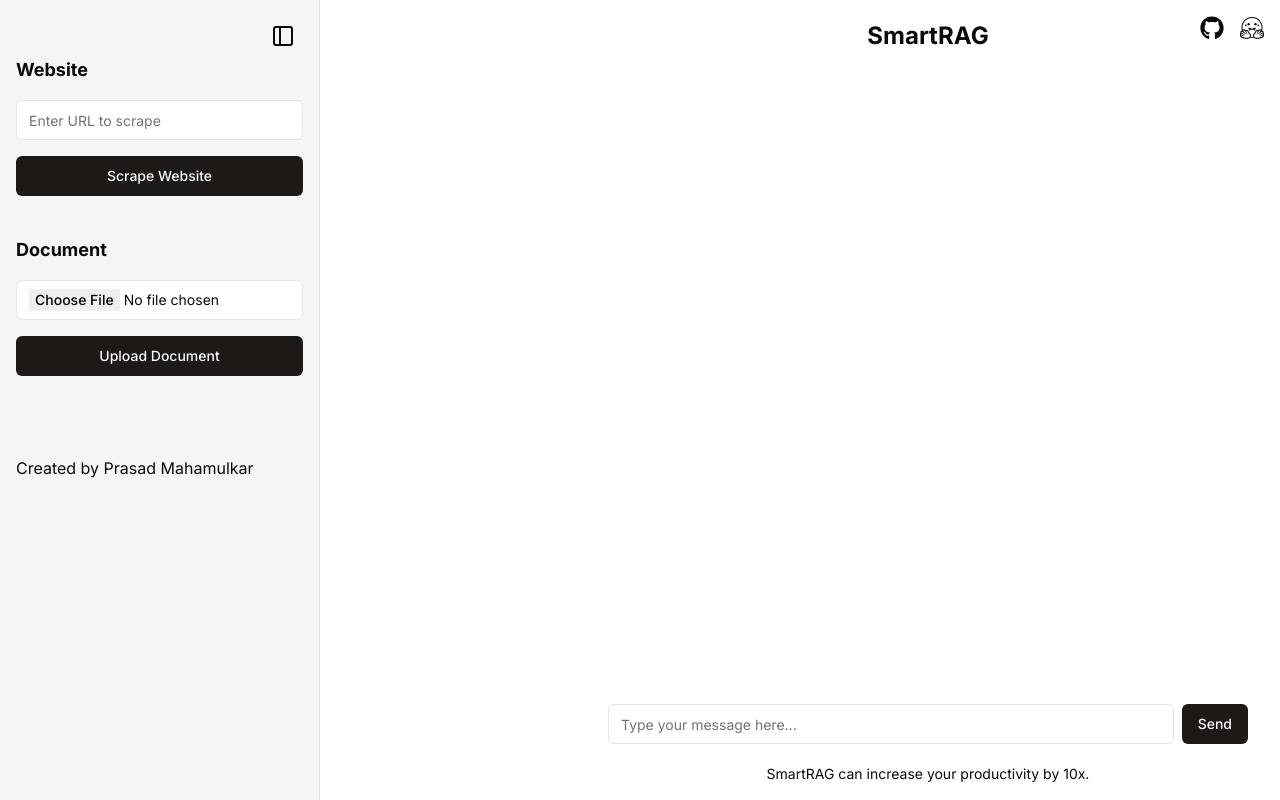
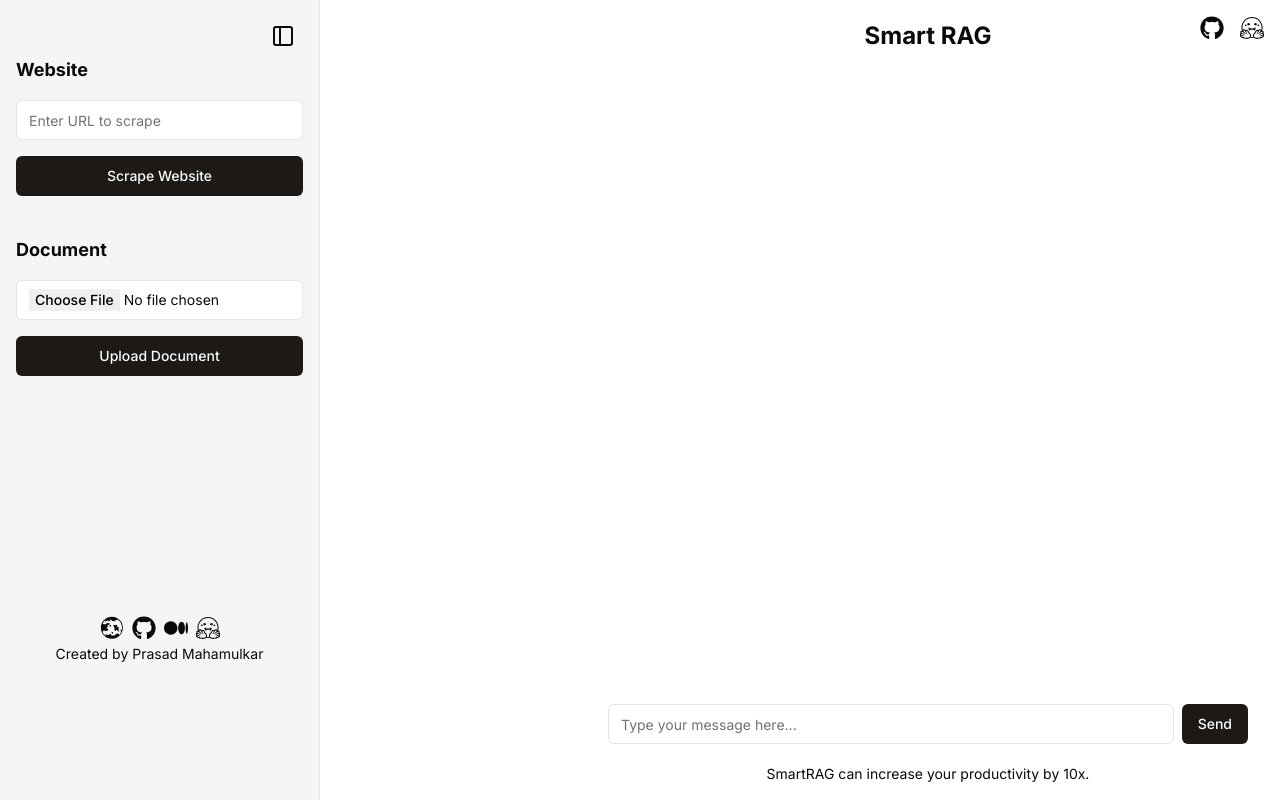
Before and after one commit to prsdm/smart-rag, a Next.js app: page / in a window 1280 px wide. Built offline with nearby package versions, Linux system fonts and the light colour scheme.

Commit message:
minor updates

```diff
--- a/app/page.tsx
+++ b/app/page.tsx
@@ -8,6 +8,9 @@ import { LoaderComponent } from "@/components/loader";
 import { PanelLeft } from "lucide-react";
 import { FaGithub } from "react-icons/fa";
 import { SiHuggingface } from "react-icons/si";
+import { FaSquareXTwitter } from "react-icons/fa6";
+import { BsMedium } from "react-icons/bs";
+import { GiWorld } from "react-icons/gi";
 
 interface Message {
   role: "user" | "bot";
@@ -142,7 +145,21 @@ const ConversationPage: React.FC = () => {
             {isUploading && <LoaderComponent />}
             {docResponse && <p>{docResponse}</p>}
           </form>
-          <h2 className="text mb-4 mt-20">Created by Prasad Mahamulkar</h2>
+          <div className="flex justify-center gap-2 mt-60">
+      <a href="https://yourwebsite.com" target="_blank" rel="noopener noreferrer">
+        <GiWorld className="h-6 w-6" />
+      </a>
+      <a href="https://github.com/yourusername" target="_blank" rel="noopener noreferrer">
+        <FaGithub className="h-6 w-6" />
+      </a>
+      <a href="https://medium.com/@yourusername" target="_blank" rel="noopener noreferrer">
+        <BsMedium className="h-6 w-6" />
+      </a>
+      <a href="https://huggingface.co/yourusername" target="_blank" rel="noopener noreferrer">
+        <SiHuggingface className="h-6 w-6" />
+      </a>
+    </div>
+          <div className="text-sm text-center mt-1">Created by Prasad Mahamulkar</div>
         </aside>
       )}
 
@@ -160,7 +177,7 @@ const ConversationPage: React.FC = () => {
       {/* Header content*/}
       <main className={`flex-1 p-4 max-w-3xl mx-auto flex flex-col ${isSidebarOpen ? "ml-64" : ""}`}>
         <header className="p-1 w-full mx-auto">
-          <h1 className="text-2xl font-bold text-center">SmartRAG</h1>
+          <h1 className="text-2xl font-bold text-center">Smart RAG</h1>
           <div className="absolute right-4 top-4 flex gap-4">
             <a
               href="https://github.com/yourusername"
```
